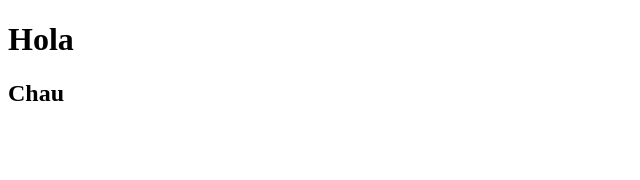
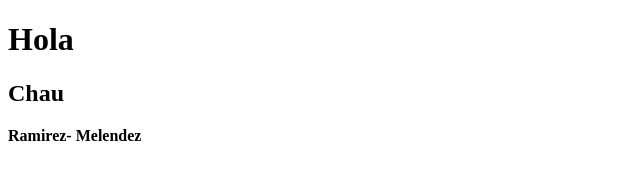
Before and after one commit to lilux91/pagina-web, a plain HTML site: page index.html in a window 1280 px wide. Shown: the whole page, without its empty margins (0-640 px from the left). Drawn offline with Linux system fonts and the light colour scheme.

Commit message:
Melendez

```diff
--- a/index.html
+++ b/index.html
@@ -9,5 +9,6 @@
 <body>
     <h1>Hola</h1>
     <h2>Chau</h2>
+    <p><strong> Ramirez- Melendez</strong></p>
 </body>
 </html>
```
